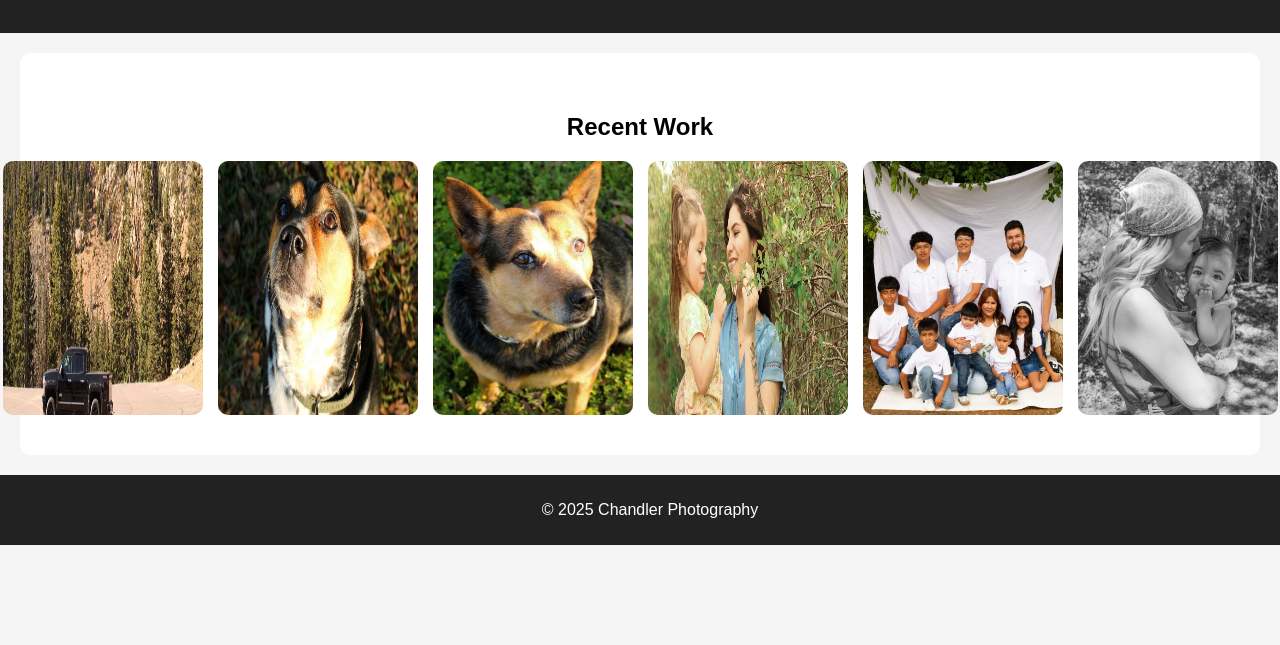
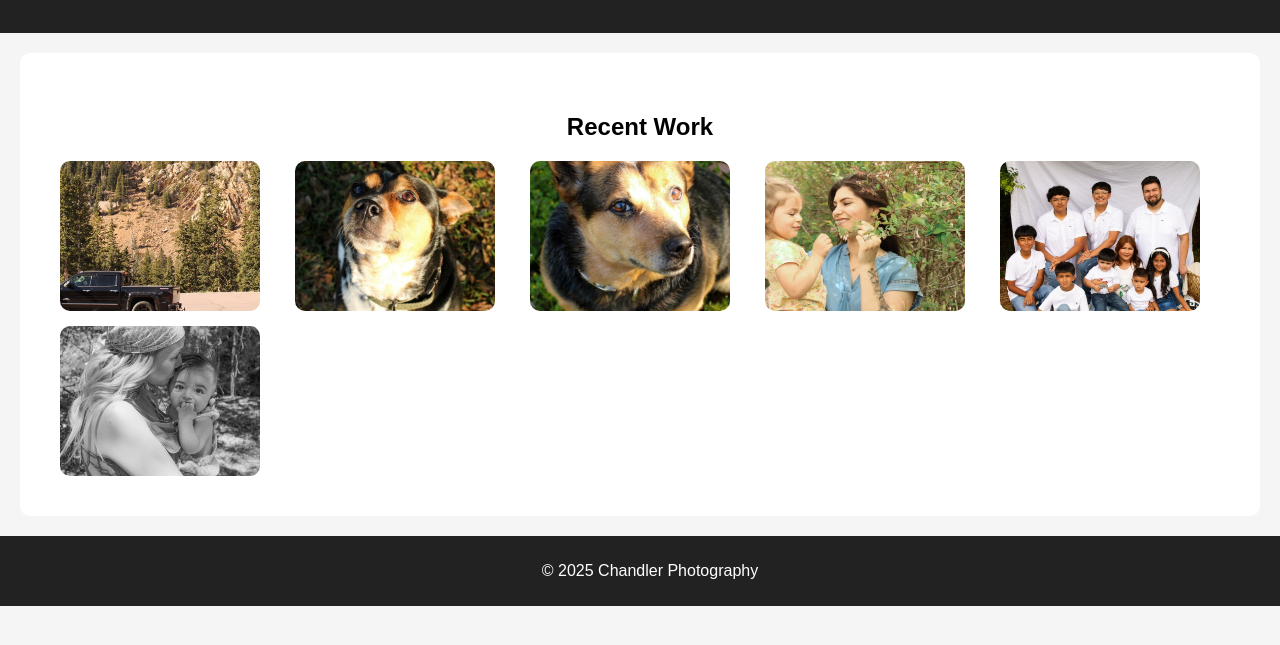
Before and after one commit to meeeyuh/chandler-photography, a plain HTML site: page portfolio.html in a window 1280 px wide. Shown: the part 121-766 px from the top of the page. Drawn offline with Linux system fonts and the light colour scheme.

Commit message:
Styling clean-up 🧹

```diff
--- a/css/styles.css
+++ b/css/styles.css
@@ -41,6 +41,12 @@ nav ul li a {
     border-radius: 5px;
 }
 
+.hero .btn:hover {
+    background-color: #cc6b00;
+    transition: background-color 0.3s ease-in-out;
+}
+
+
 .about, .gallery, .contact {
     padding: 40px;
     background-color: white;
@@ -49,14 +55,17 @@ nav ul li a {
 }
 
 .portfolio-grid {
-    display: flex;
+    display: grid;
+    grid-template-columns: repeat(auto-fit, minmax(200px, 1fr));
+    gap: 15px;
     justify-content: center;
-    gap: 15px;
 }
+
 
 .portfolio-grid img {
     width: 200px;
-    height: auto;
+    height:150px;
+    object-fit: cover;
     border-radius: 10px;
 }
 
@@ -67,11 +76,19 @@ nav ul li a {
 }
 
 .contact label, .contact input, .contact textarea {
+    display: block;
+    text-align: left;
     width: 80%;
-    margin-bottom: 10px;
+    font-weight: bold;
 }
 
-footer {
+img {
+    width: 100%; /* Ensures the image fills the width of its container */
+    height: auto; /* Maintains the aspect ratio */
+    object-fit: cover; /* Scales the image to cover the container without distortion */
+  }
+
+  footer {
     background-color: #222;
     color: white;
     padding: 10px;
```
